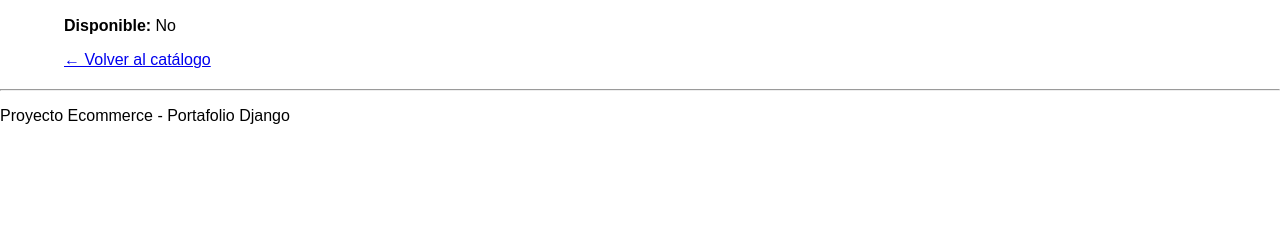
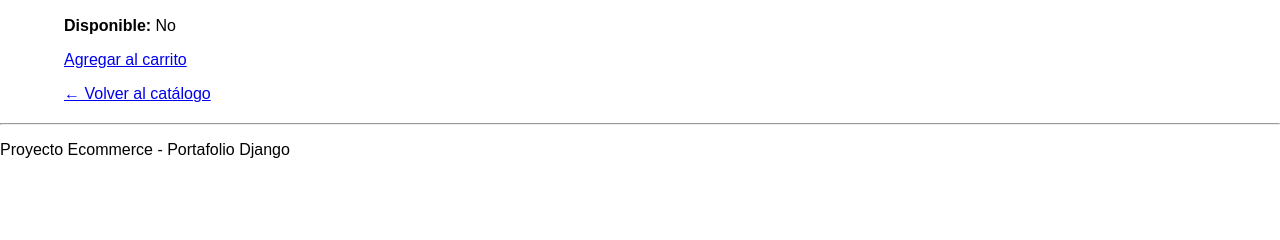
Before and after one commit to JCarvajalLab/Modulo-8-E-commerce-ProyectoFinal, a Django app: template productos/templates/productos/detalle_producto.html in a window 1280 px wide. Shown: the part 203-443 px from the top of the page. Run offline with Django 5.2, Linux system fonts and the light colour scheme; the template is opened without the code that fills it, so the values that code supplies are empty.

Commit message:
feat: Se agrega el boton del carrito de compras en detalle de producto

```diff
--- a/productos/templates/productos/detalle_producto.html
+++ b/productos/templates/productos/detalle_producto.html
@@ -21,5 +21,6 @@
         No
     {% endif %}
 </p>
+<p><a href="{% url 'carrito:agregar_al_carrito' producto.id %}">Agregar al carrito</a></p>
 <p><a href="{% url 'productos:lista_productos' %}">← Volver al catálogo</a></p>
 {% endblock content %}
```
